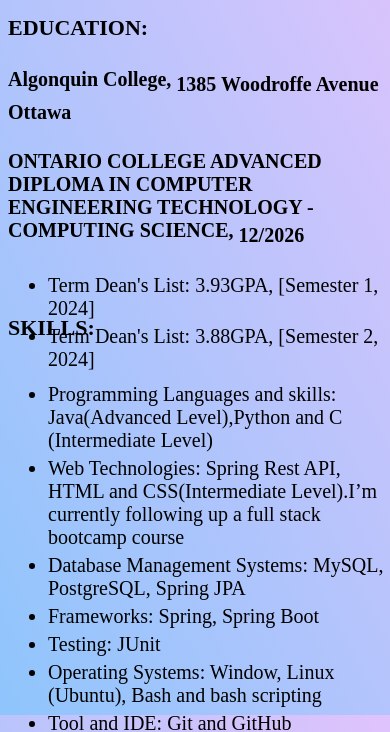
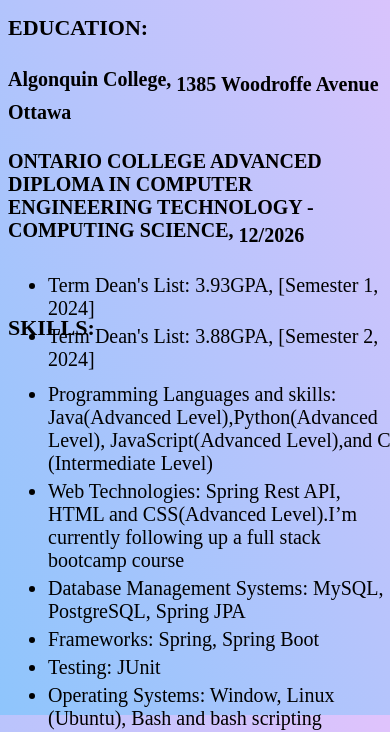
Before and after one commit to khongconlaudau/My-Resume, a plain HTML site: page My Resume By HTML And CSS/index.html in a window 390 px wide. Shown: the part 145-877 px from the top of the page. Drawn offline with Linux system fonts and the light colour scheme.

Commit message:
Fix Responsive Page

```diff
--- a/My Resume By HTML And CSS/index.html
+++ b/My Resume By HTML And CSS/index.html
@@ -2,7 +2,6 @@
 <html lang="en">
 <head>
     <meta charset="UTF-8">
-    <meta name="viewport" content="width=device-width, initial-scale=1.0">
     <title>Resume</title>
     <link rel="stylesheet" href="./style.css">
     <link rel="stylesheet"
@@ -46,12 +45,14 @@
         <ul>
             <li>Programming Languages
                 and skills: Java(Advanced
-                Level),Python and C
-                (Intermediate Level)
+                Level),Python(Advanced
+                Level), JavaScript(Advanced
+                Level),and C (Intermediate
+                Level)
             </li>
             <li>Web Technologies: Spring
                 Rest API, HTML and
-                CSS(Intermediate
+                CSS(Advanced
                 Level).I’m currently
                 following up a full stack
                 bootcamp course
```
